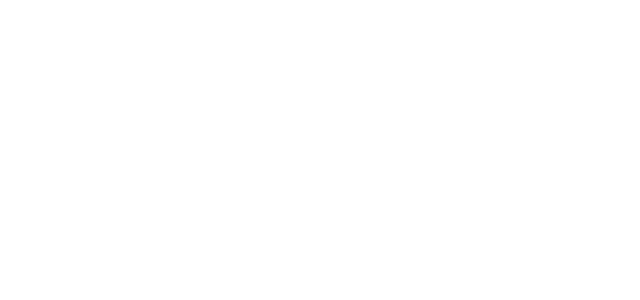
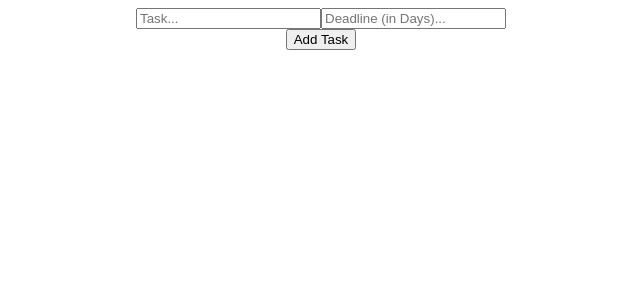
Before and after one commit to dburgnerjr/todo-list, a React (Create React App) app: page / in a window 1280 px wide. Shown: the top 300 px of the page, without its empty margins (319-959 px from the left). Built offline with nearby package versions, Linux system fonts and the light colour scheme.

Commit message:
Added inputContainer to header

```diff
--- a/src/App.tsx
+++ b/src/App.tsx
@@ -1,10 +1,21 @@
-import React from 'react';
+import React, { FC } from 'react';
 import './App.css';
 
-function App() {
+const App: FC = () => {
   return (
-    <div className="App"></div>
+    <div className="App">
+      <div className="header">
+        <div className="inputContainer">
+          <input type="text" placeholder="Task..." />
+          <input type="number" placeholder="Deadline (in Days)..." />
+        </div>
+        <button>Add Task</button>
+      </div>
+      <div className="todoList">
+
+      </div>
+    </div>
   );
-}
+};
 
 export default App;
```
